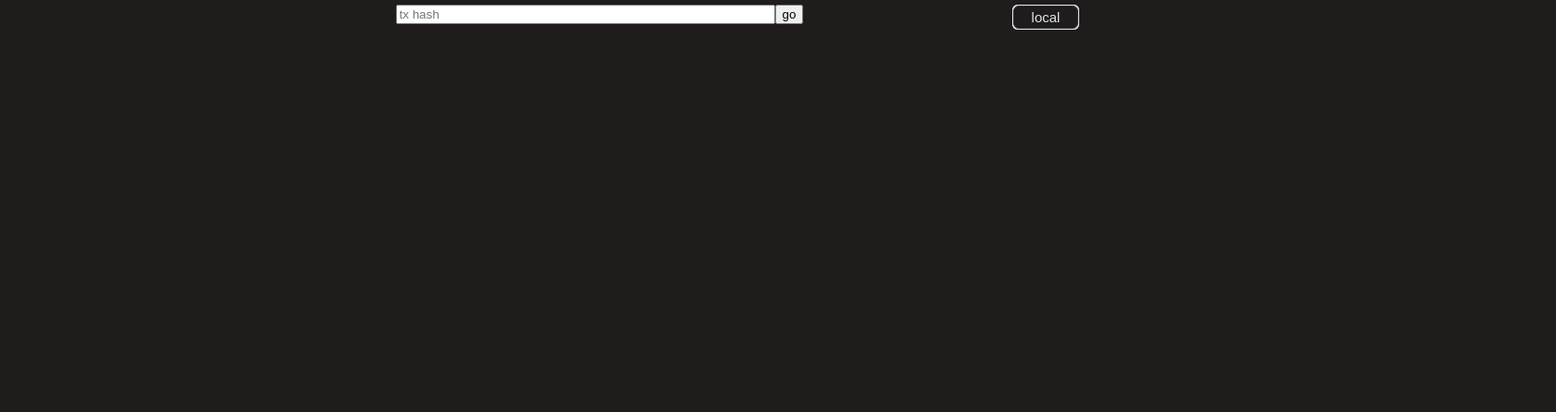
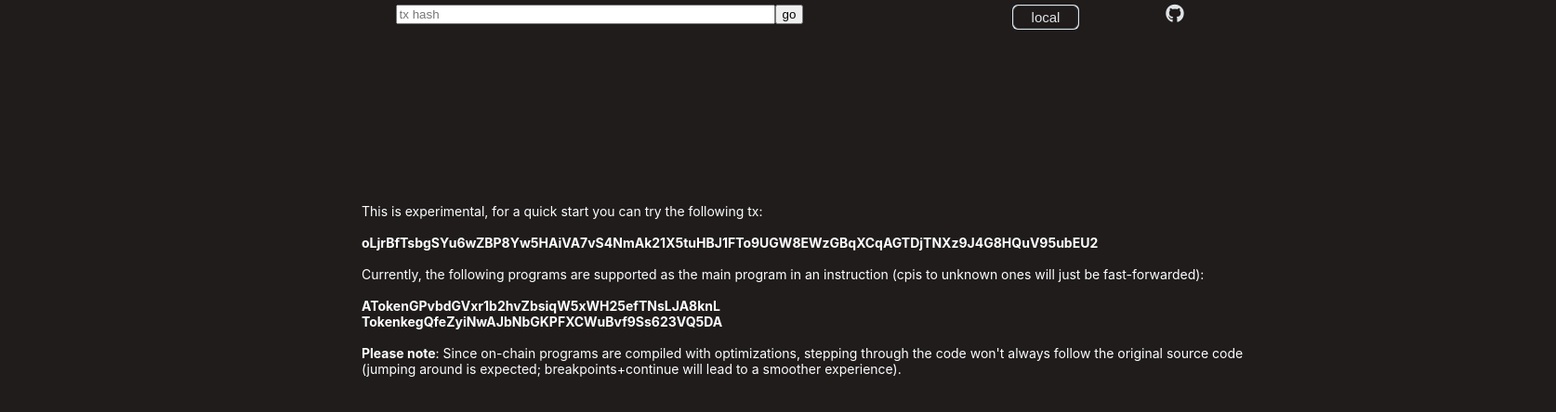
Before and after one commit to jawilk/sol-tx-dbg, a Vue app in the folder app/: page / in a window 1280 px wide. Shown: the top 444 px of the page at 93% size, 1674 px wide, since content can reach past the window. Built offline with nearby package versions, Linux system fonts and the light colour scheme; what v-drag, vue-grid-layout would draw is missing.

Commit message:
Add start text; Refactor

```diff
--- a/app/src/App.vue
+++ b/app/src/App.vue
@@ -11,9 +11,9 @@
       />
       <button style="cursor: pointer">go</button>
     </form>
-    <span class="own-wrap">
+    <span class="local-wrap">
       <button
-        class="own-item"
+        class="local-item"
         @click="toggleLocalExecution"
         title="start local execution"
       >
@@ -21,13 +21,11 @@
       </button>
     </span>
     <span class="github-wrap">
-      <button
-        class="github-button"
-        onclick="window.open('https://github.com/jawilk/sol-tx-dbg', '_blank')"
-        title="github"
-      >
-        <i class="fa">&#xf09b;</i>
-      </button>
+      <a href="https://github.com">
+        <span class="icon">
+          <i class="fab fa-github github-button"></i>
+        </span>
+      </a>
     </span>
   </div>
   <localComp v-if="showLocal" :showLocal="showLocal"
@@ -89,6 +87,18 @@ body {
   background-color: #555;
 }
 
+.intro {
+  position: absolute;
+  top: 50px;
+  padding: 5px;
+  text-align: center;
+  width: 100%;
+  border: none;
+  background-color: transparent;
+  color: white;
+  font-size: 13px;
+}
+
 .tx-hash-wrap {
   top: 0;
   left: 0;
@@ -112,7 +122,7 @@ body {
   text-align: left;
 }
 
-.own-wrap {
+.local-wrap {
   position: absolute;
   background: #e0e4e6;
   padding: 1px;
@@ -123,7 +133,7 @@ body {
   height: 25px;
 }
 
-.own-item {
+.local-item {
   color: #e0e4e6;
   background-color: #201c1c;
   border-radius: 6px;
@@ -158,7 +168,7 @@ body {
   height: 100%;
   transform: translate(-50%, -50%);
   color: #e0e4e6;
-  font-size: 23px;
+  font-size: 20px;
   cursor: pointer;
 }
 </style>
--- a/app/src/components/Editor.vue
+++ b/app/src/components/Editor.vue
@@ -266,7 +266,6 @@ export default {
     // Codemirror EditorView instance ref
     const view = shallowRef();
     const handleReady = (payload) => {
-      console.log("pay", payload);
       view.value = payload.view;
       // payload.on("gutterClick", handleGutterClick);
     };
--- a/app/src/components/LocalComp.vue
+++ b/app/src/components/LocalComp.vue
@@ -12,7 +12,7 @@
               <input id="input2" type="text" v-model="input2" placeholder="localhost:9001/static/"/>
             </div>
             <div class="form-buttons">
-                <button type="submit" style="float:left">start</button>
+                <button type="submit" style="float:left" class="deactivated">coming soon</button>
                 <button @click="closePopup" style="float:right">close</button>
             </div>
           </form>
--- a/app/src/components/ProgramComp.vue
+++ b/app/src/components/ProgramComp.vue
@@ -247,6 +247,7 @@ export default {
     this.cleanup();
   },
   async mounted() {
+    this.status = "Starting...";
     console.log("program query", this.$route.query);
     // vue-grid-layout
     this.index = this.layout.length;
@@ -267,7 +268,6 @@ export default {
       this.LLDB["websocket"]["url"] = this.websocket_url + this.uuid;
     } else {
       console.log("NO CPI");
-      this.status = "Starting...";
       this.tx_hash = this.$route.query.tx_hash;
       this.inst_nr = this.$route.query.inst_nr;
       this.LLDB["websocket"]["url"] =
--- /dev/null
+++ b/app/src/components/StartComp.vue
@@ -0,0 +1,43 @@
+<template>
+  <div class="intro">
+    <p>
+      This is experimental, for a quick start you can try the following tx:<br /><br />
+
+      <b
+        >oLjrBfTsbgSYu6wZBP8Yw5HAiVA7vS4NmAk21X5tuHBJ1FTo9UGW8EWzGBqXCqAGTDjTNXz9J4G8HQuV95ubEU2</b
+      ><br /><br />
+
+      Currently, the following programs are supported as the main program in an
+      instruction (cpis to unknown ones will just be fast-forwarded):<br /><br />
+
+      <b>ATokenGPvbdGVxr1b2hvZbsiqW5xWH25efTNsLJA8knL</b><br />
+      <b>TokenkegQfeZyiNwAJbNbGKPFXCWuBvf9Ss623VQ5DA</b><br /><br />
+
+      <b>Please note</b>: Since on-chain programs are compiled with
+      optimizations, stepping through the code won't always follow the original
+      source code<br>
+      (jumping around is expected; breakpoints+continue will lead to
+      a smoother experience).
+    </p>
+  </div>
+</template>
+
+  <script>
+export default {
+  name: "StartComp",
+};
+</script>
+
+  <style>
+.intro {
+  left: 30%;
+  position: absolute;
+  top: 200px;
+  text-align: left;
+  width: 100%;
+  border: none;
+  background-color: transparent;
+  color: white;
+  font-size: 14px;
+}
+</style>
--- a/app/src/main.js
+++ b/app/src/main.js
@@ -4,5 +4,6 @@ import App from './App.vue'
 import VueGridLayout from 'vue-grid-layout'
 import drag from "v-drag"
 import router from './router';
+import '@fortawesome/fontawesome-free/css/all.css'
 
 createApp(App).use(router).use(VueGridLayout).use(drag).mount('#app')
--- a/app/src/router.js
+++ b/app/src/router.js
@@ -1,5 +1,5 @@
 import { createRouter, createWebHistory } from 'vue-router';
-import App from './App.vue';
+import StartComp from './components/StartComp.vue';
 import ProgramChoiceComp from './components/ProgramChoiceComp.vue';
 import ProgramComp from './components/ProgramComp.vue';
 import NotSupportedComp from './components/NotSupportedComp.vue';
@@ -9,7 +9,7 @@ const routes = [
     {
       path: '/',
       name: 'Init',
-      component: App
+      component: StartComp
     },
     {
         path: '/choose',
```
